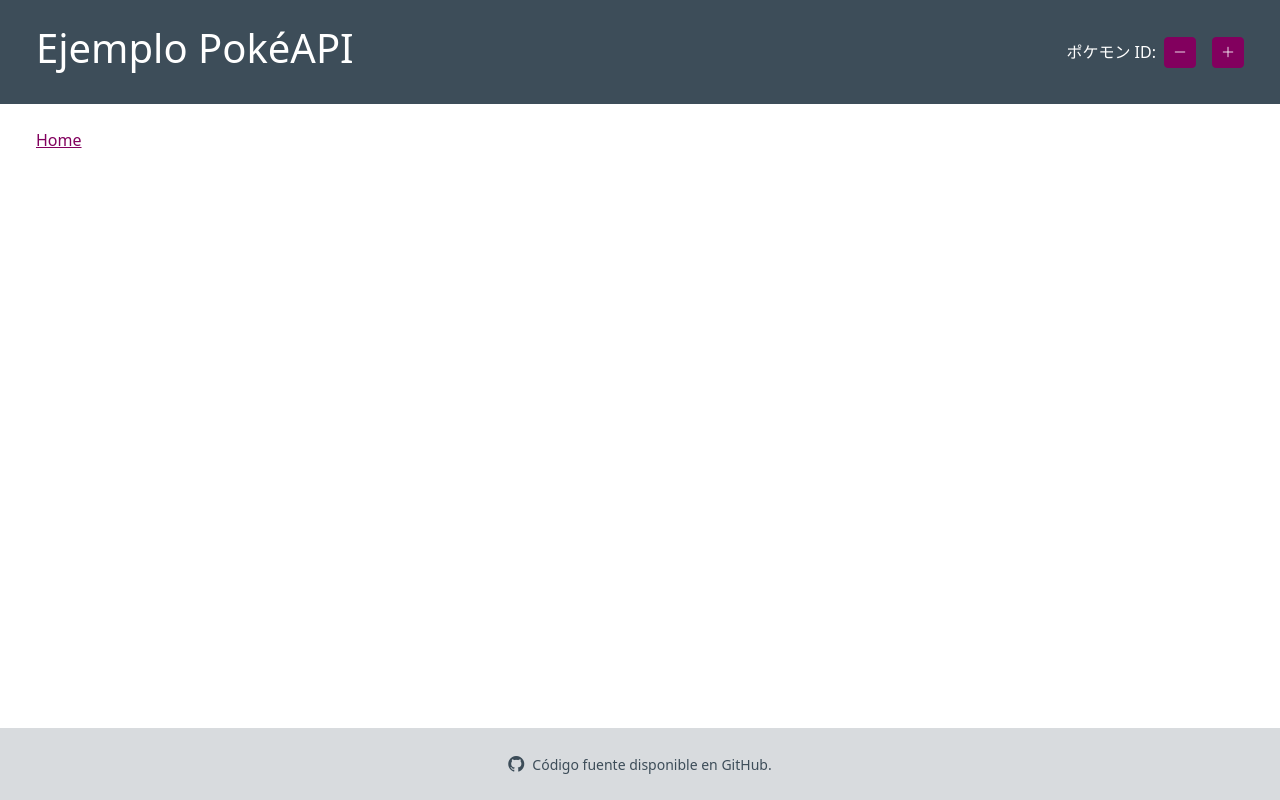
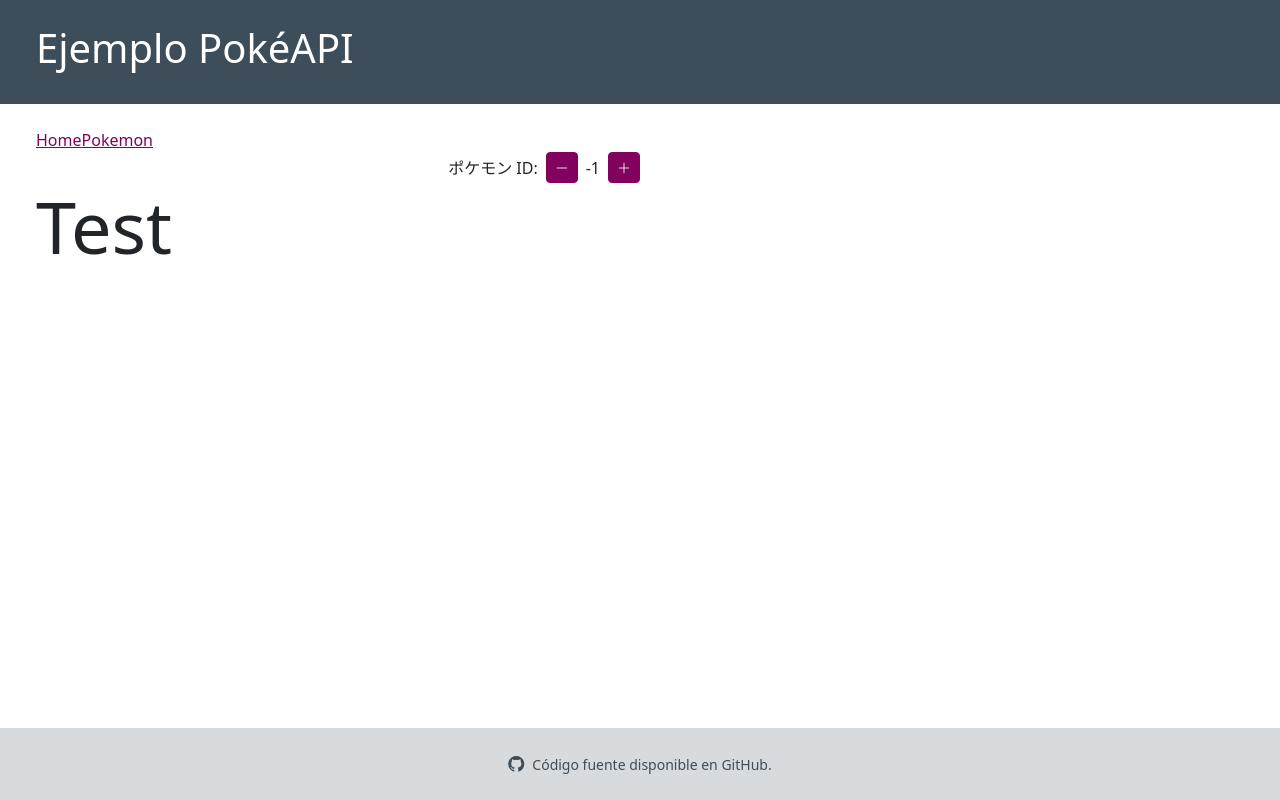
Before and after one commit to egibide-dam/lm-vuejs-pokeapi-en-vue, a Vue app in the folder app/: page /pokemon in a window 1280 px wide. Built offline with nearby package versions, Linux system fonts and the light colour scheme; no server answers.

Commit message:
Transformado a Vue

```diff
--- a/app/src/App.vue
+++ b/app/src/App.vue
@@ -5,33 +5,11 @@ import { RouterLink, RouterView } from 'vue-router'
 <template>
     <div class="row p-4 text-bg-secondary">
         <h1 class="col-12 col-sm-6">Ejemplo PokéAPI</h1>
-        <div class="col-12 col-sm-6 d-flex justify-content-end align-items-center">
-            <span class="me-2">ポケモン ID:</span>
-            <button title="Anterior"
-                    id="boton_menos"
-                    class="btn btn-sm btn-primary">
-                <i class="bi bi-dash-lg"></i>
-            </button>
-            <span id="pokemon_id" class="mx-2"></span>
-            <button title="Siguiente"
-                    id="boton_mas"
-                    class="btn btn-sm btn-primary">
-                <i class="bi bi-plus-lg"></i>
-            </button>
-        </div>
     </div>
 
     <main class="p-4">
         <RouterLink to="/">Home</RouterLink>
-
-        <h2 id="pokemon_name" class="display-2 text-capitalize"></h2>
-        <div class="table-responsive mt-4">
-            <table class="table table-hover border">
-                <tbody id="pokemon_data" class="align-middle">
-                </tbody>
-            </table>
-        </div>
-        <p id="error" class="d-none alert alert-danger" role="alert"></p>
+        <RouterLink to="/pokemon">Pokemon</RouterLink>
         <RouterView/>
     </main>
 
--- a/app/src/router/index.js
+++ b/app/src/router/index.js
@@ -1,5 +1,6 @@
 import { createRouter, createWebHistory } from 'vue-router'
-import HomeView from '../views/HomeView.vue'
+import HomeView from '@/views/HomeView.vue'
+import PokemonView from "@/views/PokemonView.vue";
 
 const router = createRouter({
     history: createWebHistory(import.meta.env.BASE_URL),
@@ -9,6 +10,11 @@ const router = createRouter({
             name: 'home',
             component: HomeView,
         },
+        {
+            path: '/pokemon',
+            name: 'pokemon',
+            component: PokemonView,
+        },
     ],
 })
 
--- /dev/null
+++ b/app/src/views/PokemonView.vue
@@ -0,0 +1,104 @@
+<script setup>
+import { onBeforeMount, reactive, ref, watch } from "vue";
+
+const api_url = 'https://pokeapi.co/api/v2/';
+const api_endpoint = 'pokemon';
+
+const id = ref(25);
+
+const pokemon = reactive({
+    id: -1,
+    nombre: 'Test',
+});
+
+// let pokemon_id = document.getElementById('pokemon_id');
+// let pokemon_name = document.getElementById('pokemon_name');
+// let pokemon_data = document.getElementById('pokemon_data');
+// let alert = document.getElementById('error');
+
+function cargarDatos() {
+    fetch(api_url + api_endpoint + '/' + id.value)
+        .then(response => response.json())
+        .then(datos => {
+            pokemon.id = id;
+            pokemon.nombre = datos.name;
+
+            // pokemon_data.replaceChildren();
+            // pokemon_data.append(filaTabla('Experiencia', pokemon.base_experience));
+            // pokemon_data.append(filaTabla('Altura', pokemon.height / 10 + ' m'));
+            // pokemon_data.append(filaTabla('Peso', pokemon.weight / 10 + ' kg'));
+            // pokemon_data.append(filaTabla('Imagen', '<img class="artwork" alt="Artwork oficial" src="' + pokemon.sprites.other['official-artwork'].front_default + '"/>'));
+            //
+            // alert.classList.add('d-none');
+        })
+        .catch(error => {
+            // pokemon_id.textContent = '?';
+            // pokemon_name.textContent = 'Error';
+            //
+            // alert.textContent = error;
+            // alert.classList.remove('d-none');
+        });
+}
+
+function filaTabla(titulo, contenido) {
+    let tr = document.createElement('tr');
+
+    let th = document.createElement('th');
+    th.classList.add("table-dark");
+    th.textContent = titulo;
+    tr.append(th);
+
+    let td = document.createElement('td');
+    td.innerHTML = contenido;
+    tr.append(td);
+
+    return tr;
+}
+
+const boton_menos = () => {
+    id.value--;
+};
+
+const boton_mas = () => {
+    id.value++;
+};
+
+onBeforeMount(() => cargarDatos());
+
+watch(id, () => {
+    cargarDatos();
+})
+
+</script>
+
+<template>
+    <div class="col-12 col-sm-6 d-flex justify-content-end align-items-center">
+        <span class="me-2">ポケモン ID:</span>
+        <button title="Anterior"
+                id="boton_menos"
+                @click="boton_menos"
+                class="btn btn-sm btn-primary">
+            <i class="bi bi-dash-lg"></i>
+        </button>
+        <span class="mx-2">{{ pokemon.id }}</span>
+        <button title="Siguiente"
+                id="boton_mas"
+                @click="boton_mas"
+                class="btn btn-sm btn-primary">
+            <i class="bi bi-plus-lg"></i>
+        </button>
+    </div>
+
+    <h2 class="display-2 text-capitalize">{{ pokemon.nombre }}</h2>
+    <div class="table-responsive mt-4">
+        <table class="table table-hover border">
+            <tbody id="pokemon_data" class="align-middle">
+            </tbody>
+        </table>
+    </div>
+    <p id="error" class="d-none alert alert-danger" role="alert"></p>
+</template>
+
+<style scoped>
+
+</style>
```
